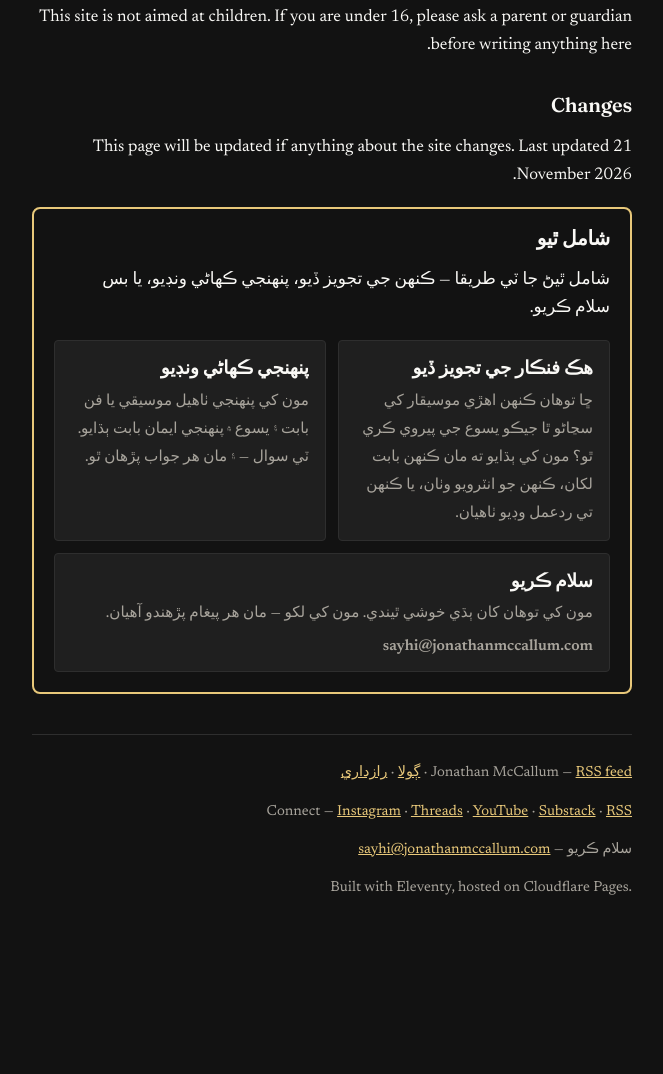
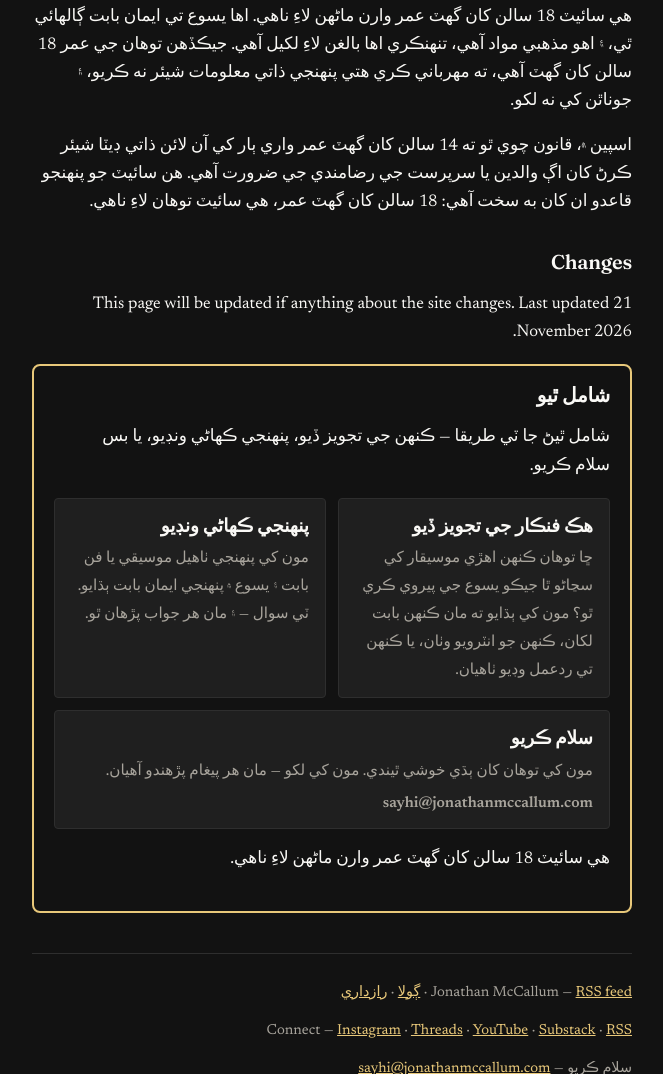
Before and after one commit to streamjonathan/jonathanmccallum-sd, an Eleventy site: page content/pages/privacy.md in a window 1280 px wide. Shown: the part 1738-2812 px from the top of the page, without its empty margins (308-971 px from the left). Before the commit the page ends 2700 px from the top, so only its background shows below. Built offline with nearby package versions, Linux system fonts and the light colour scheme; Eleventy itself is replaced by a stand-in of ours; files that its build step writes are made by us from their sources.

Commit message:
Under-18 policy: site is not for people under 18 [sd]

```diff
--- a/_includes/get-involved.njk
+++ b/_includes/get-involved.njk
@@ -16,4 +16,5 @@
       <span class="get-involved__email" data-contact-email-text>مون کي اي ميل ڪريو</span>
     </a>
   </div>
+  <p class="get-involved__note">هي سائيٽ 18 سالن کان گهٽ عمر وارن ماڻهن لاءِ ناهي.</p>
 </section>
--- a/content/pages/privacy.md
+++ b/content/pages/privacy.md
@@ -42,7 +42,9 @@ The legal basis for the chat is legitimate interest: running a small site that a
 
 ## Children
 
-This site is not aimed at children. If you are under 16, please ask a parent or guardian before writing anything here.
+هي سائيٽ 18 سالن کان گهٽ عمر وارن ماڻهن لاءِ ناهي. اها يسوع تي ايمان بابت ڳالهائي ٿي، ۽ اهو مذهبي مواد آهي، تنهنڪري اها بالغن لاءِ لکيل آهي. جيڪڏهن توهان جي عمر 18 سالن کان گهٽ آهي، ته مهرباني ڪري هتي پنهنجي ذاتي معلومات شيئر نه ڪريو، ۽ جوناٿن کي نه لکو.
+
+اسپين ۾، قانون چوي ٿو ته 14 سالن کان گهٽ عمر واري ٻار کي آن لائن ذاتي ڊيٽا شيئر ڪرڻ کان اڳ والدين يا سرپرست جي رضامندي جي ضرورت آهي. هن سائيٽ جو پنهنجو قاعدو ان کان به سخت آهي: 18 سالن کان گهٽ عمر، هي سائيٽ توهان لاءِ ناهي.
 
 ## Changes
 
```
